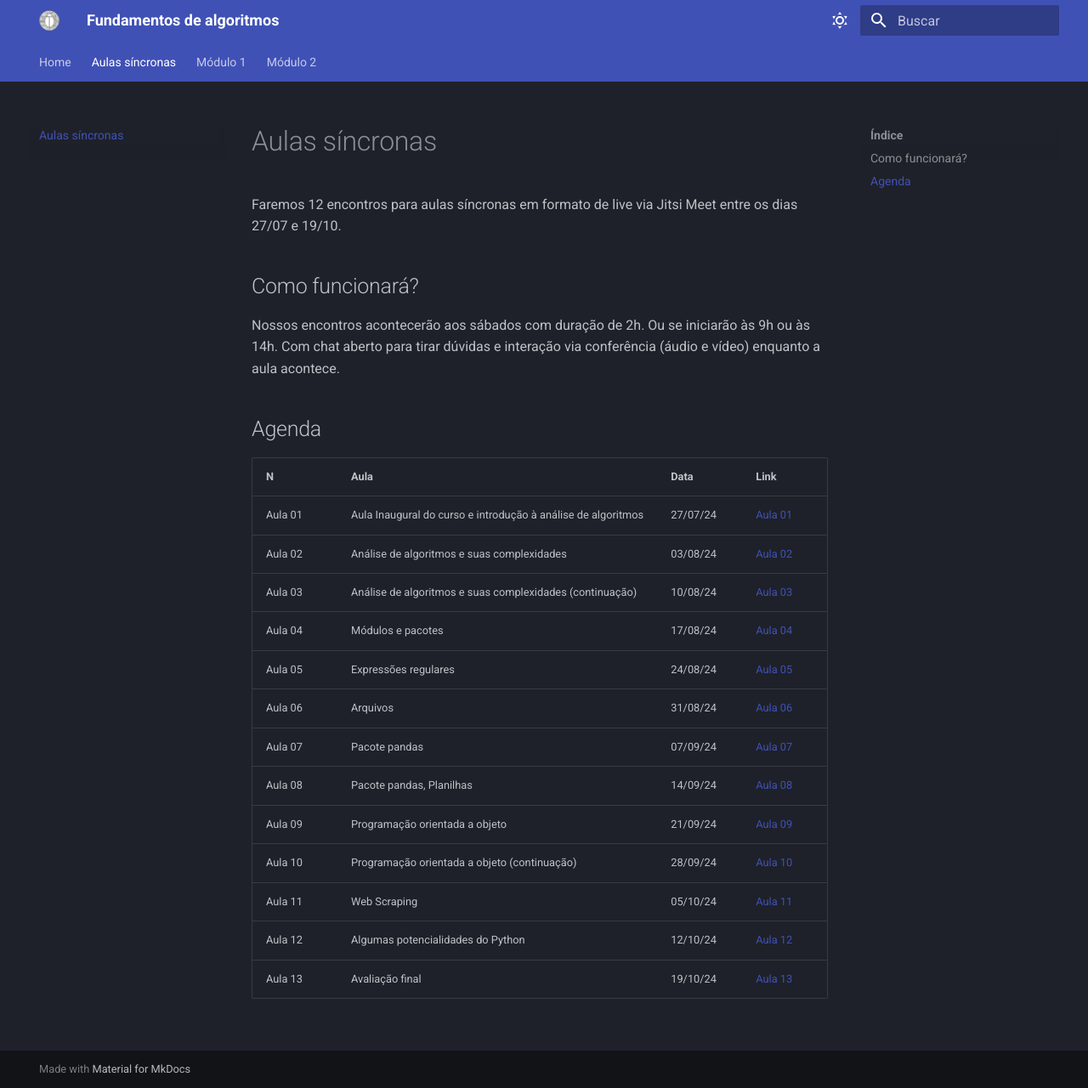
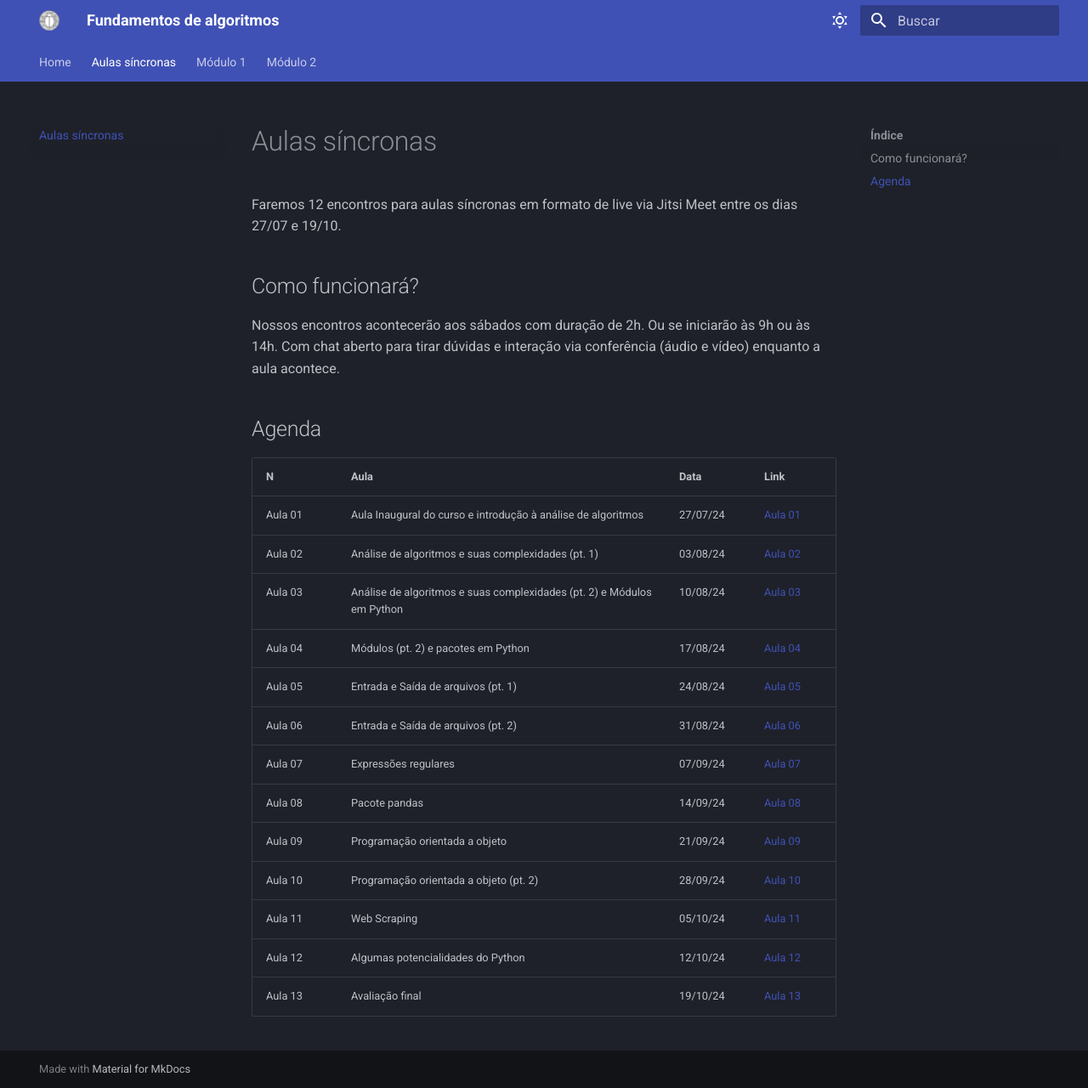
Before and after one commit to eversonott/fundamentos-algoritmos-web, an MkDocs documentation site: the page built from docs/aulas_sincronas.md, in a window 1280 px wide and 1280 px high. Shown: the whole window at 85% size. Built offline with MkDocs 1.6.1 and Material for MkDocs 9.7.7, drawn with Linux system fonts in a browser that asks for light colours; plug-ins that fetch from the network failed and are left out.

Commit message:
Atualização do cronograma de aulas e alteração dos títulos das aulas

```diff
--- a/docs/aulas_sincronas.md
+++ b/docs/aulas_sincronas.md
@@ -11,15 +11,15 @@ Nossos encontros acontecerão aos sábados com duração de 2h. Ou se iniciarão
 |N|Aula|Data|Link|
 |--|--|--|--|
 |Aula 01 |Aula Inaugural do curso e introdução à análise de algoritmos|27/07/24|[Aula 01](https://meet.jit.si/FUNDAMENTOSDEALGORITMOSEINICIA%C3%87%C3%83O%C3%80PROGRAMA%C3%87%C3%83OEMPYTHON-Aula01-An%C3%A1lisedealgoritmos){:target="_blank"}|
-|Aula 02 |Análise de algoritmos e suas complexidades|03/08/24|[Aula 02](https://meet.jit.si/FUNDAMENTOSDEALGORITMOSEINICIA%C3%87%C3%83O%C3%80PROGRAMA%C3%87%C3%83OEMPYTHON-Aula02-An%C3%A1lisedealgoritmos){:target="_blank"}|
-|Aula 03 |Análise de algoritmos e suas complexidades (continuação)|10/08/24|[Aula 03](https://meet.jit.si/FUNDAMENTOSDEALGORITMOSEINICIA%C3%87%C3%83O%C3%80PROGRAMA%C3%87%C3%83OEMPYTHON-Aula03-An%C3%A1lisedealgoritmos){:target="_blank"}|
-|Aula 04 |Módulos e pacotes|17/08/24|[Aula 04](https://meet.jit.si/FUNDAMENTOSDEALGORITMOSEINICIA%C3%87%C3%83O%C3%80PROGRAMA%C3%87%C3%83OEMPYTHON-Aula04-An%C3%A1lisedealgoritmos){:target="_blank"}|
-|Aula 05 |Expressões regulares|24/08/24|[Aula 05](https://meet.jit.si/FUNDAMENTOSDEALGORITMOSEINICIA%C3%87%C3%83O%C3%80PROGRAMA%C3%87%C3%83OEMPYTHON-Aula05-An%C3%A1lisedealgoritmos){:target="_blank"}|
-|Aula 06 |Arquivos|31/08/24|[Aula 06](https://meet.jit.si/FUNDAMENTOSDEALGORITMOSEINICIA%C3%87%C3%83O%C3%80PROGRAMA%C3%87%C3%83OEMPYTHON-Aula06-An%C3%A1lisedealgoritmos){:target="_blank"}|
-|Aula 07 |Pacote pandas|07/09/24|[Aula 07](https://meet.jit.si/FUNDAMENTOSDEALGORITMOSEINICIA%C3%87%C3%83O%C3%80PROGRAMA%C3%87%C3%83OEMPYTHON-Aula07-An%C3%A1lisedealgoritmos){:target="_blank"}|
-|Aula 08 |Pacote pandas, Planilhas|14/09/24|[Aula 08](https://meet.jit.si/FUNDAMENTOSDEALGORITMOSEINICIA%C3%87%C3%83O%C3%80PROGRAMA%C3%87%C3%83OEMPYTHON-Aula08-An%C3%A1lisedealgoritmos){:target="_blank"}|
+|Aula 02 |Análise de algoritmos e suas complexidades (pt. 1)|03/08/24|[Aula 02](https://meet.jit.si/FUNDAMENTOSDEALGORITMOSEINICIA%C3%87%C3%83O%C3%80PROGRAMA%C3%87%C3%83OEMPYTHON-Aula02-An%C3%A1lisedealgoritmos){:target="_blank"}|
+|Aula 03 |Análise de algoritmos e suas complexidades (pt. 2) e Módulos em Python|10/08/24|[Aula 03](https://meet.jit.si/FUNDAMENTOSDEALGORITMOSEINICIA%C3%87%C3%83O%C3%80PROGRAMA%C3%87%C3%83OEMPYTHON-Aula03-An%C3%A1lisedealgoritmos){:target="_blank"}|
+|Aula 04 |Módulos (pt. 2) e pacotes em Python|17/08/24|[Aula 04](https://meet.jit.si/FUNDAMENTOSDEALGORITMOSEINICIA%C3%87%C3%83O%C3%80PROGRAMA%C3%87%C3%83OEMPYTHON-Aula04-An%C3%A1lisedealgoritmos){:target="_blank"}|
+|Aula 05 |Entrada e Saída de arquivos (pt. 1)|24/08/24|[Aula 05](https://meet.jit.si/FUNDAMENTOSDEALGORITMOSEINICIA%C3%87%C3%83O%C3%80PROGRAMA%C3%87%C3%83OEMPYTHON-Aula05-An%C3%A1lisedealgoritmos){:target="_blank"}|
+|Aula 06 |Entrada e Saída de arquivos (pt. 2)|31/08/24|[Aula 06](https://meet.jit.si/FUNDAMENTOSDEALGORITMOSEINICIA%C3%87%C3%83O%C3%80PROGRAMA%C3%87%C3%83OEMPYTHON-Aula06-An%C3%A1lisedealgoritmos){:target="_blank"}|
+|Aula 07 |Expressões regulares|07/09/24|[Aula 07](https://meet.jit.si/FUNDAMENTOSDEALGORITMOSEINICIA%C3%87%C3%83O%C3%80PROGRAMA%C3%87%C3%83OEMPYTHON-Aula07-An%C3%A1lisedealgoritmos){:target="_blank"}|
+|Aula 08 |Pacote pandas|14/09/24|[Aula 08](https://meet.jit.si/FUNDAMENTOSDEALGORITMOSEINICIA%C3%87%C3%83O%C3%80PROGRAMA%C3%87%C3%83OEMPYTHON-Aula08-An%C3%A1lisedealgoritmos){:target="_blank"}|
 |Aula 09 |Programação orientada a objeto|21/09/24|[Aula 09](https://meet.jit.si/FUNDAMENTOSDEALGORITMOSEINICIA%C3%87%C3%83O%C3%80PROGRAMA%C3%87%C3%83OEMPYTHON-Aula09-An%C3%A1lisedealgoritmos){:target="_blank"}|
-|Aula 10 |Programação orientada a objeto (continuação)|28/09/24|[Aula 10](https://meet.jit.si/FUNDAMENTOSDEALGORITMOSEINICIA%C3%87%C3%83O%C3%80PROGRAMA%C3%87%C3%83OEMPYTHON-Aula10-An%C3%A1lisedealgoritmos){:target="_blank"}|
+|Aula 10 |Programação orientada a objeto (pt. 2)|28/09/24|[Aula 10](https://meet.jit.si/FUNDAMENTOSDEALGORITMOSEINICIA%C3%87%C3%83O%C3%80PROGRAMA%C3%87%C3%83OEMPYTHON-Aula10-An%C3%A1lisedealgoritmos){:target="_blank"}|
 |Aula 11 |Web Scraping|05/10/24|[Aula 11](https://meet.jit.si/FUNDAMENTOSDEALGORITMOSEINICIA%C3%87%C3%83O%C3%80PROGRAMA%C3%87%C3%83OEMPYTHON-Aula11-An%C3%A1lisedealgoritmos){:target="_blank"}|
 |Aula 12 |Algumas potencialidades do Python|12/10/24|[Aula 12](https://meet.jit.si/FUNDAMENTOSDEALGORITMOSEINICIA%C3%87%C3%83O%C3%80PROGRAMA%C3%87%C3%83OEMPYTHON-Aula12-An%C3%A1lisedealgoritmos){:target="_blank"}|
 |Aula 13 |Avaliação final|19/10/24|[Aula 13]()|
```
